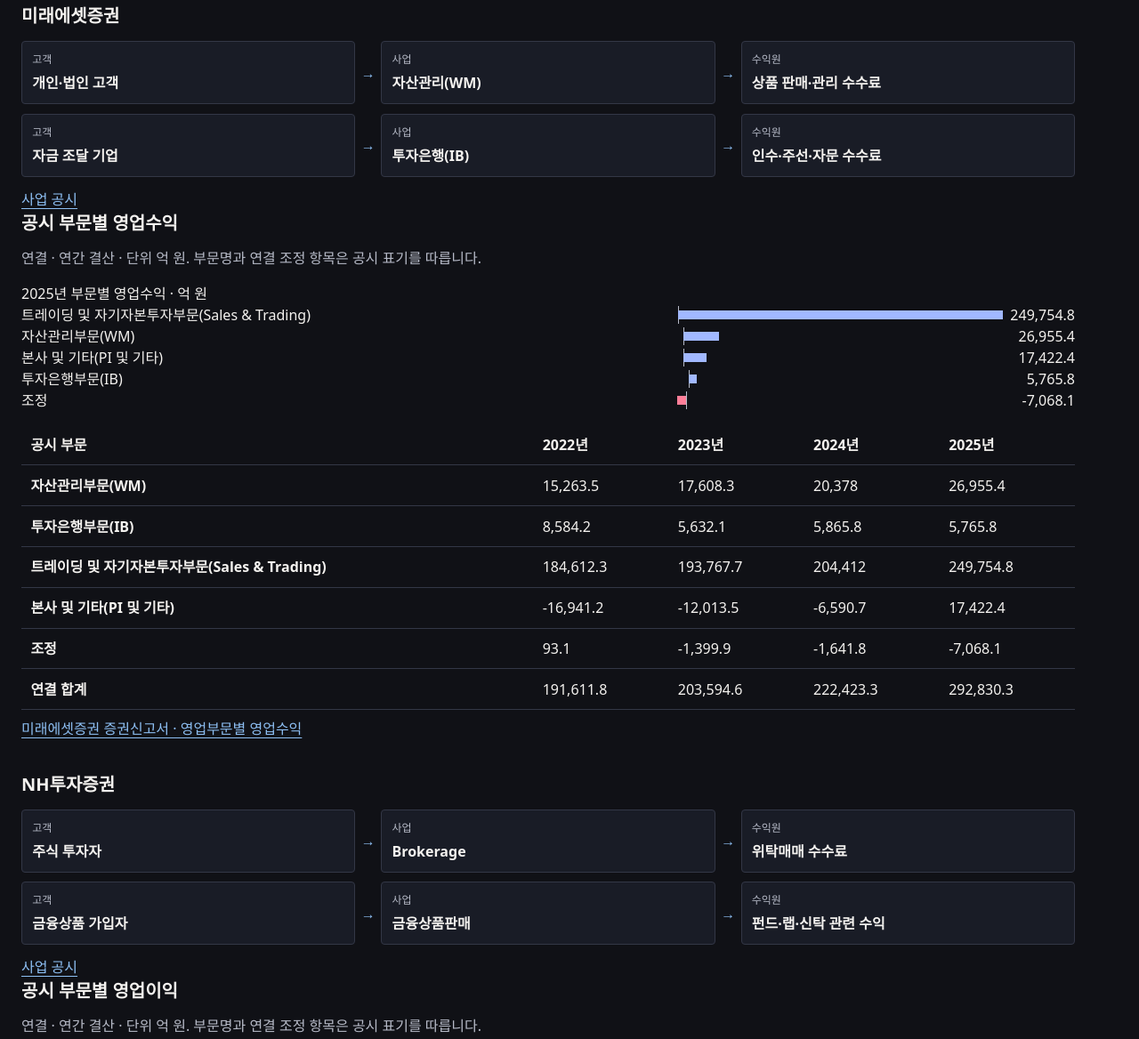
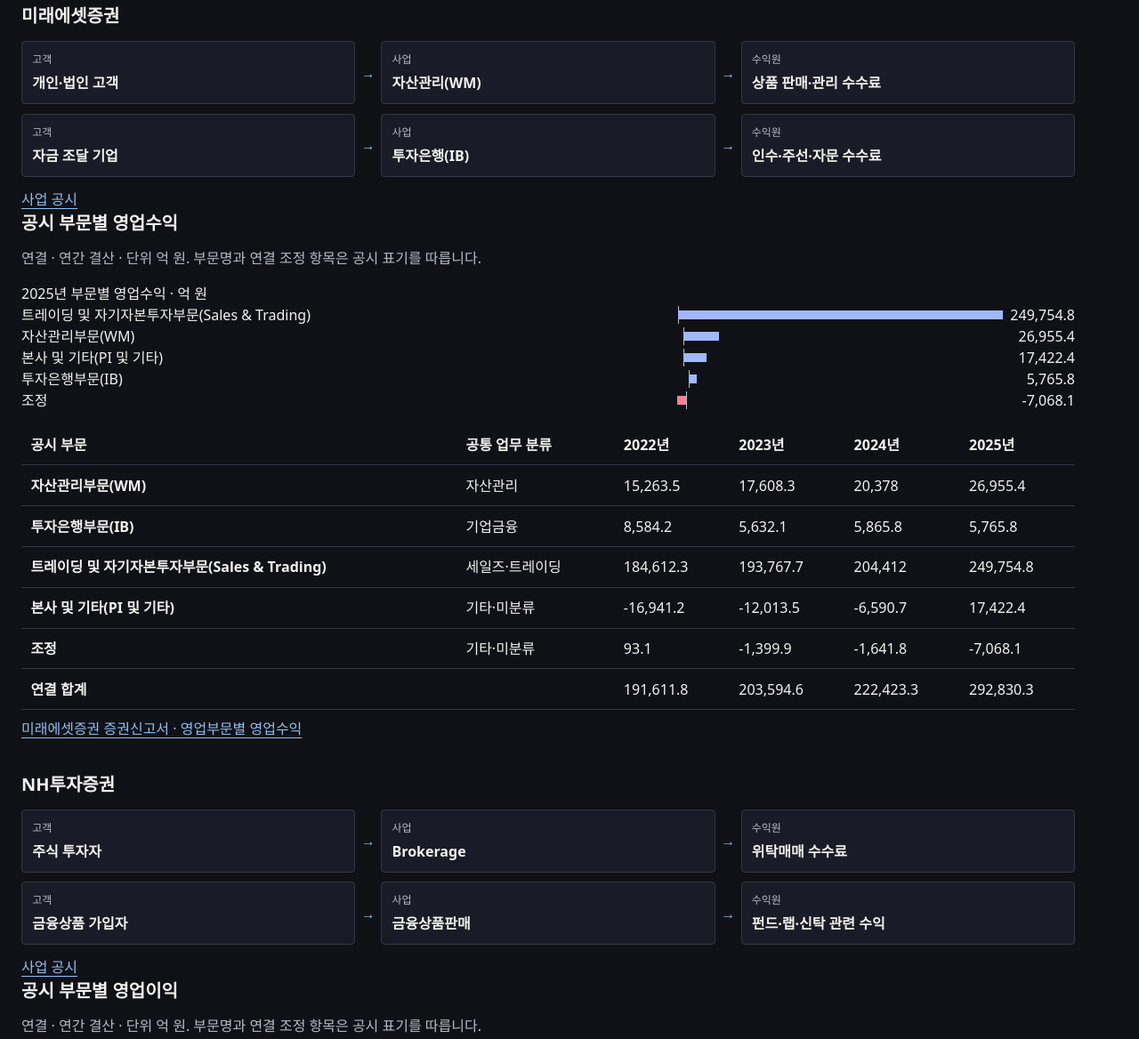
Before and after one commit to scarletbreeze/insight-lab, an Astro site: page /insight-lab/broker-atlas/money-map in a window 1280 px wide. Shown: the part 1947-3115 px from the top of the page at 89% size. Built offline with nearby package versions, Linux system fonts and the light colour scheme; Astro itself is replaced by a stand-in of ours.

Commit message:
Compare disclosed broker business segments for the selected reporting period

```diff
--- /dev/null
+++ b/src/components/broker/BrokerSegmentPeriod.tsx
@@ -0,0 +1,20 @@
+import { formatSegmentAmount, segmentFilings, segmentTag } from '../../utils/broker-segments';
+
+export default function BrokerSegmentPeriod({ id, year, interim, detailUrl }: {
+  id: string; year: number; interim: boolean; detailUrl: string;
+}) {
+  const filing = segmentFilings[id];
+  const index = filing?.years.indexOf(year) ?? -1;
+  const period = year + (interim ? '년 1~9월 누적' : '년 결산');
+  if (!filing || index < 0 || (filing.period === '1~9월 누적') !== interim) {
+    return <p>{period} 부문별 공시 수치 미수록 · <a href={detailUrl + '#disclosed-segments-' + id}>수록 기간 확인</a></p>;
+  }
+  return <div className="lab-table-wrap"><table className="lab-table">
+    <caption>{period} · {filing.basis} {filing.metric} · 억 원</caption>
+    <thead><tr><th scope="col">공시 부문</th><th scope="col">공통 업무 분류</th><th scope="col">{filing.metric}</th></tr></thead>
+    <tbody>{filing.segments.map(({ name, amounts }) => <tr key={name}>
+      <th scope="row">{name}</th><td>{segmentTag(name)}</td><td>{formatSegmentAmount(amounts[index], filing.unit)}</td>
+    </tr>)}</tbody>
+    <tfoot><tr><th scope="row" colSpan={2}>연결 합계</th><td>{formatSegmentAmount(filing.total[index], filing.unit)}</td></tr></tfoot>
+  </table><a href={filing.sourceUrl}>{filing.sourceName}</a></div>;
+}
--- a/src/components/broker/BrokerTable.tsx
+++ b/src/components/broker/BrokerTable.tsx
@@ -1,4 +1,5 @@
 import { useState } from 'react';
+import BrokerSegmentPeriod from './BrokerSegmentPeriod';
 import BrokerTrend from './BrokerTrend';
 import IndustryCompare from './IndustryCompare';
 import { brokerEvents, brokerMetrics, brokerYears, brokers, fields, formatBrokerMetric, interimProfit } from '../../utils/brokers';
@@ -78,6 +79,8 @@ export default function BrokerTable({ mode, brokerBase }: { mode: 'compare' | 'r
             <p>{company?.character}</p>
             <strong>공시 사업 분류</strong>
             <p>{company?.segments.join(' · ') || '자료 확인 중'}</p>
+            <BrokerSegmentPeriod id={id} year={isInterim ? Number(interimProfit.end.slice(0, 4)) : year}
+              interim={isInterim} detailUrl={brokerBase + id + '/'} />
             <strong>주요 전환점</strong>
             {events.length ? <ul>{events.map(({ date, title, sourceUrl }) => (
               <li key={date}><time dateTime={date}>{date}</time><a href={sourceUrl}>{title}</a></li>
--- a/src/components/broker/DisclosedSegments.astro
+++ b/src/components/broker/DisclosedSegments.astro
@@ -1,27 +1,13 @@
 ---
-import filings from '../../../data/brokers/disclosed-segments.json';
-
+import { formatSegmentAmount, segmentFilings, segmentTag } from '../../utils/broker-segments';
 interface Props { brokerId: string; }
-interface Filing {
-  basis: string;
-  unit: string;
-  metric: string;
-  period?: string;
-  years: number[];
-  sourceName: string;
-  sourceUrl: string;
-  segments: { name: string; amounts: number[] }[];
-  total: number[];
-}
 const { brokerId } = Astro.props;
-const filing = (filings as Record<string, Filing>)[brokerId];
+const filing = segmentFilings[brokerId];
 const latestIndex = filing ? filing.years.length - 1 : 0;
 const segments = [...(filing?.segments ?? [])].sort((a, b) => b.amounts[latestIndex] - a.amounts[latestIndex]);
 const scale = Math.max(1, ...segments.map(({ amounts }) => Math.abs(amounts[latestIndex])));
-const format = (amount: number) => (amount / (filing.unit === '백만원' ? 100 : 100_000))
-  .toLocaleString('ko-KR', { maximumFractionDigits: 1 });
 ---
-{filing && <section class="lab-block">
+{filing && <section class="lab-block" id={'disclosed-segments-' + brokerId}>
   <h2>공시 부문별 {filing.metric}</h2>
   <p>{filing.basis} · {filing.period ?? '연간 결산'} · 단위 억 원. 부문명과 연결 조정 항목은 공시 표기를 따릅니다.</p>
   <figure>
@@ -29,16 +15,16 @@ const format = (amount: number) => (amount / (filing.unit === '백만원' ? 100
     <ul class="segments">{segments.map(({ name, amounts }) => <li>
       <span>{name}</span>
       <span class="track" aria-hidden="true"><i class:list={[{ negative: amounts[latestIndex] < 0 }]} style={{ width: Math.abs(amounts[latestIndex]) / scale * 50 + '%' }}></i></span>
-      <span class="amount">{format(amounts[latestIndex])}</span>
+      <span class="amount">{formatSegmentAmount(amounts[latestIndex], filing.unit)}</span>
     </li>)}</ul>
   </figure>
   <div class="lab-table-wrap">
     <table class="lab-table">
-      <thead><tr><th scope="col">공시 부문</th>{filing.years.map((year) => <th scope="col">{year}년 {filing.period}</th>)}</tr></thead>
+      <thead><tr><th scope="col">공시 부문</th><th scope="col">공통 업무 분류</th>{filing.years.map((year) => <th scope="col">{year}년 {filing.period}</th>)}</tr></thead>
       <tbody>{filing.segments.map(({ name, amounts }) => <tr>
-        <th scope="row">{name}</th>{amounts.map((value) => <td>{format(value)}</td>)}
+        <th scope="row">{name}</th><td>{segmentTag(name)}</td>{amounts.map((value) => <td>{formatSegmentAmount(value, filing.unit)}</td>)}
       </tr>)}</tbody>
-      <tfoot><tr><th scope="row">연결 합계</th>{filing.total.map((value) => <td>{format(value)}</td>)}</tr></tfoot>
+      <tfoot><tr><th scope="row" colspan="2">연결 합계</th>{filing.total.map((value) => <td>{formatSegmentAmount(value, filing.unit)}</td>)}</tr></tfoot>
     </table>
   </div>
   <p><a href={filing.sourceUrl}>{filing.sourceName}</a></p>
--- a/src/pages/broker-atlas/methodology.astro
+++ b/src/pages/broker-atlas/methodology.astro
@@ -29,7 +29,7 @@ import BrokerLayout from '../../components/broker/BrokerLayout.astro';
   </section>
   <section class="lab-block">
     <h2>공시 부문과 사업 구조</h2>
-    <p>회사별 공시 분류를 보존하고, 비교 근거가 충분한 경우에 공통 태그를 부여합니다. Money Map에는 확인한 정성적 연결을 표시합니다.</p>
+    <p>회사별 공시 분류를 보존하고, 비교 근거가 충분한 경우에 공통 태그를 부여합니다. 위탁영업과 자산관리가 한 공시 부문이면 두 업무를 함께 표시하며, 금액은 원래 부문에 한 번만 표시합니다. 리테일처럼 세부 업무를 특정하기 어려운 부문과 연결 조정은 기타·미분류로 표시합니다. 두 회사 비교에서도 선택 기간과 일치하는 공시의 원래 지표를 사용합니다.</p>
     <p>부문별 그래프는 해당 회사의 가장 최근 수록 기간을 보여줍니다. 키움증권과 NH투자증권은 영업이익, 미래에셋증권은 영업수익, 삼성증권은 세전이익입니다. 대신·KB·한국투자·하나·메리츠·신한은 분기보고서의 1~9월 누적 부문 손익을 수록합니다. 신한은 전년과 부문 구성이 달라 당해 연도만 표시합니다. 각 표에서 기간, 손익 지표, 연결 합계를 확인할 수 있습니다.</p>
   </section>
 </BrokerLayout>
--- /dev/null
+++ b/src/utils/broker-segments.ts
@@ -0,0 +1,41 @@
+import filings from '../../data/brokers/disclosed-segments.json';
+
+interface Filing {
+  basis: string;
+  unit: string;
+  metric: string;
+  period?: string;
+  years: number[];
+  sourceName: string;
+  sourceUrl: string;
+  segments: { name: string; amounts: number[] }[];
+  total: number[];
+}
+
+export const segmentFilings: Partial<Record<string, Filing>> = filings;
+
+// Match complete disclosure labels. Combined units retain their full disclosed amount.
+const businessTags: Record<string, string> = {
+  '위탁매매': '위탁매매',
+  '선물중개업': '위탁매매',
+  '위탁영업/ 자산관리': '위탁매매·자산관리',
+  '자산관리/ 위탁영업': '위탁매매·자산관리',
+  '자산관리부문(WM)': '자산관리',
+  WM: '자산관리',
+  IB: '기업금융',
+  IB사업본부: '기업금융',
+  '투자은행부문(IB)': '기업금융',
+  기업금융: '기업금융',
+  기업금융및IB사업: '기업금융',
+  Trading: '트레이딩',
+  자기매매: '트레이딩',
+  'S&T': '세일즈·트레이딩',
+  'S&T그룹': '세일즈·트레이딩',
+  'Sales &Trading': '세일즈·트레이딩',
+  'Sales&Trading': '세일즈·트레이딩',
+  '트레이딩 및 자기자본투자부문(Sales & Trading)': '세일즈·트레이딩',
+};
+
+export const segmentTag = (name: string) => businessTags[name] ?? '기타·미분류';
+export const formatSegmentAmount = (amount: number, unit: string) =>
+  (amount / (unit === '백만원' ? 100 : 100_000)).toLocaleString('ko-KR', { maximumFractionDigits: 1 });
```
Also changed, not shown: docs/v1-implementation-check.md (+1 -1 lines).
